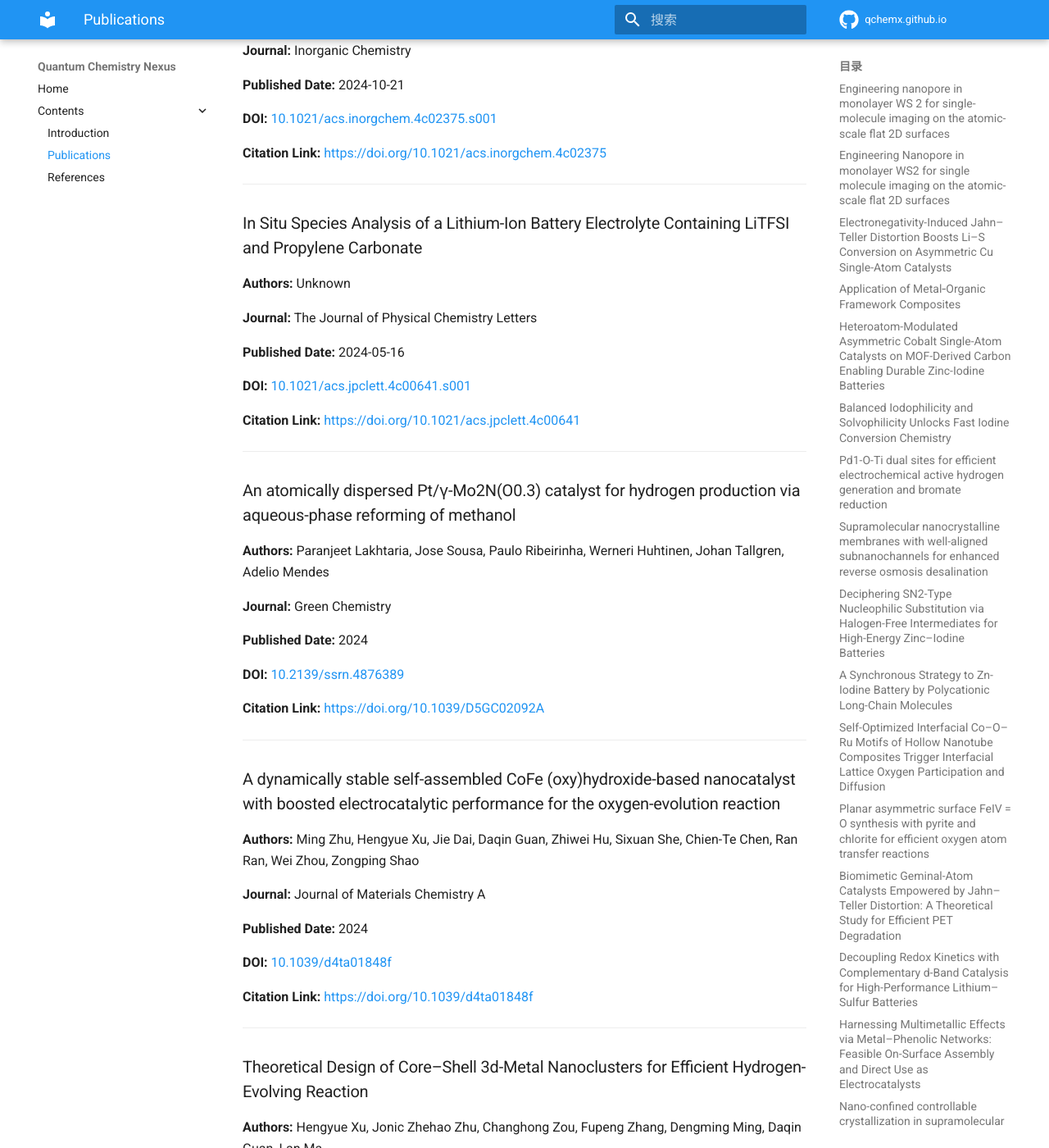
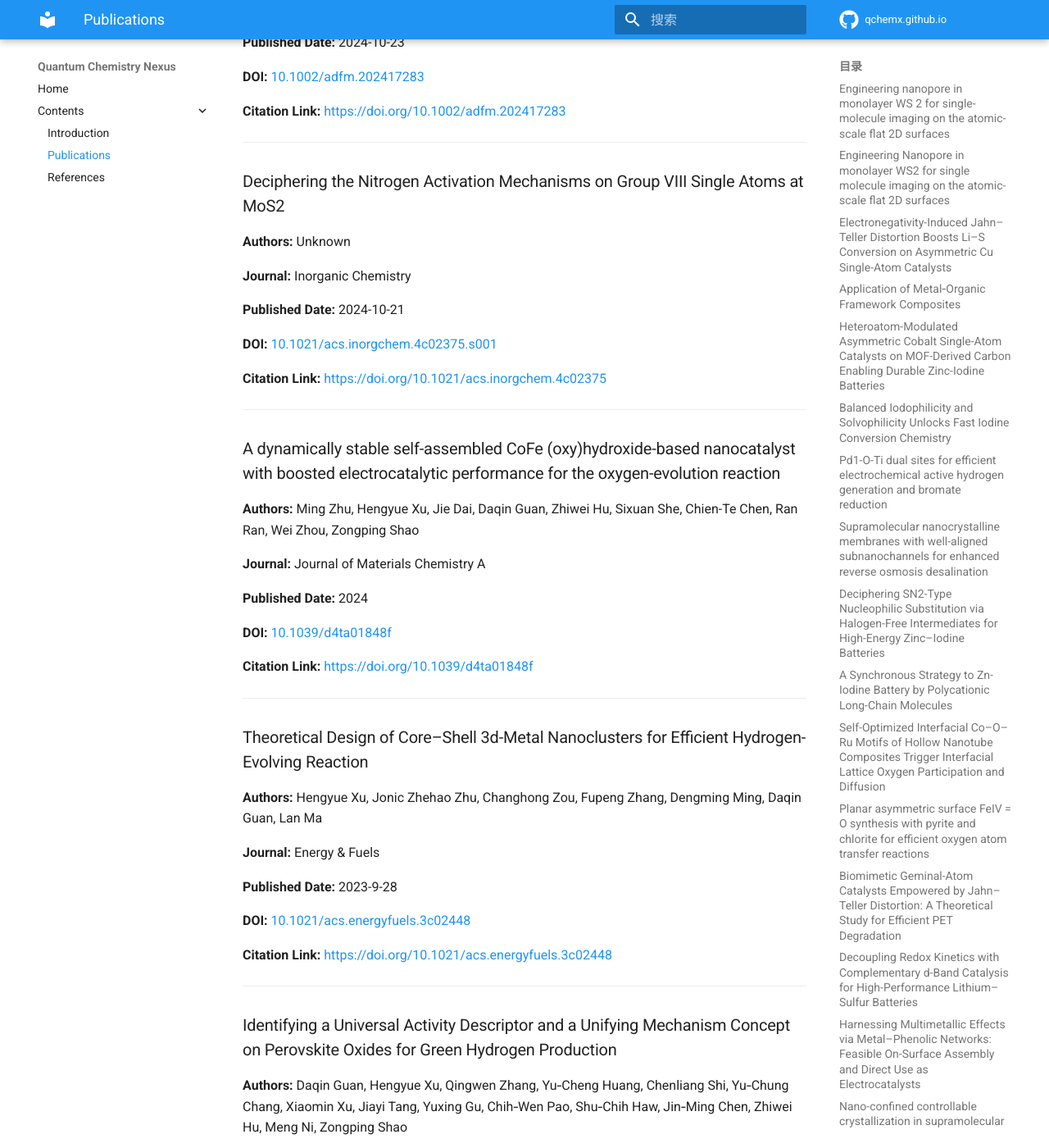
Before and after one commit to QChemX/qchemx.github.io, an MkDocs documentation site: the page built from docs/publications.md, in a window 1280 px wide and 1400 px high, scrolled down 19197 px. Shown: the whole window at 82% size. Built offline with MkDocs 1.6.1 and Material for MkDocs 9.7.7, drawn with Linux system fonts in a browser that asks for light colours; comment, search, counter and statistics services are not loaded; some of the changed text lies outside the part shown.

Commit message:
[orcid sync] Update publications

```diff
--- a/docs/publications.md
+++ b/docs/publications.md
@@ -310,22 +310,6 @@ This page was generated automatically.
 
 ---
 
-### Electron-Withdrawing Hexagonal Boron Nitride as a Biocompatible and Metal-Free Antibacterial Platform
-
-**Authors:** Jianxiang Gao, Hengyue Xu, Yingcan Zhao, Linxuan Sun, Xi Zhang, Yichao Bai, Wenbo Li, Mingchuang Zhao, Haoqi He, Xudong Liu, Qiangmin Yu, Vijay Pandey, Lan Ma, Feiyu Kang, Mauricio Terrones, Yu Lei
-
-**Journal:** Nano Letters
-
-**Published Date:** 2025-2-21
-
-**DOI:** [10.1021/acs.nanolett.4c05984](https://doi.org/10.1021/acs.nanolett.4c05984)
-
-**Citation Link:** [https://doi.org/10.1021/acs.nanolett.4c05984](https://doi.org/10.1021/acs.nanolett.4c05984)
-
-
-
----
-
 ### Advancements in metal-iodine batteries: progress and perspectives
 
 **Authors:** Zi-Zhou Shen, Dian-Heng Yu, Hong-Ye Ding, Yi Peng, Yi-Hao Chen, Jing-Wen Zhao, Heng-Yue Xu, Xiao-Tian Guo, Huan Pang
@@ -881,38 +897,6 @@ This page was generated automatically.
 **DOI:** [10.1021/acs.inorgchem.4c02375.s001](https://doi.org/10.1021/acs.inorgchem.4c02375.s001)
 
 **Citation Link:** [https://doi.org/10.1021/acs.inorgchem.4c02375](https://doi.org/10.1021/acs.inorgchem.4c02375)
-
-
-
----
-
-### In Situ Species Analysis of a Lithium-Ion Battery Electrolyte Containing LiTFSI and Propylene Carbonate
-
-**Authors:** Unknown
-
-**Journal:** The Journal of Physical Chemistry Letters
-
-**Published Date:** 2024-05-16
-
-**DOI:** [10.1021/acs.jpclett.4c00641.s001](https://doi.org/10.1021/acs.jpclett.4c00641.s001)
-
-**Citation Link:** [https://doi.org/10.1021/acs.jpclett.4c00641](https://doi.org/10.1021/acs.jpclett.4c00641)
-
-
-
----
-
-### An atomically dispersed Pt/γ-Mo2N(O0.3) catalyst for hydrogen production via aqueous-phase reforming of methanol
-
-**Authors:** Paranjeet Lakhtaria, Jose Sousa, Paulo Ribeirinha, Werneri Huhtinen, Johan Tallgren, Adelio Mendes
-
-**Journal:** Green Chemistry
-
-**Published Date:** 2024
-
-**DOI:** [10.2139/ssrn.4876389](https://doi.org/10.2139/ssrn.4876389)
-
-**Citation Link:** [https://doi.org/10.1039/D5GC02092A](https://doi.org/10.1039/D5GC02092A)
 
 
 
```
Also changed, not shown: other parts of docs/publications.md (+51 -3 lines).
